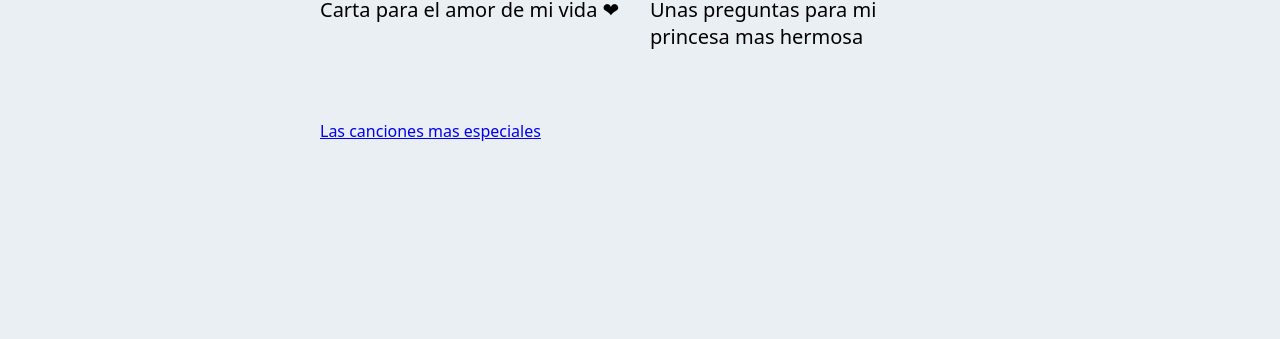
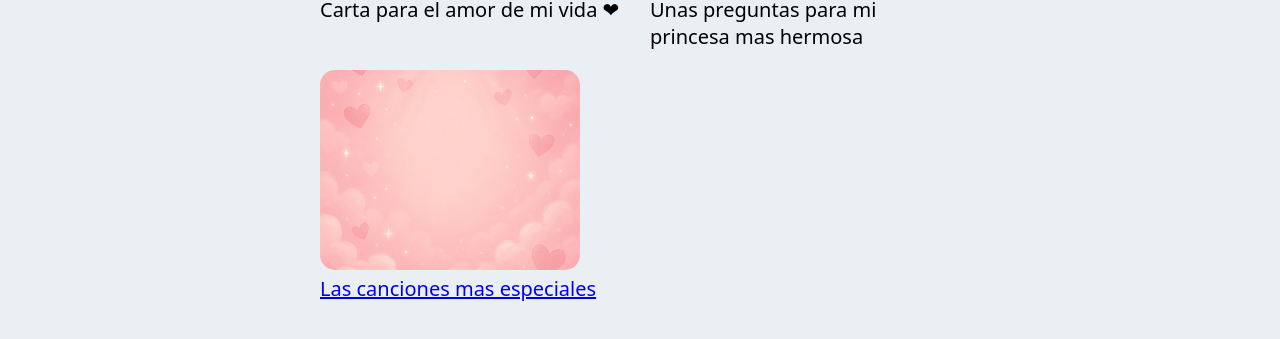
Before and after one commit to MiguelNeyoy/FrijolitoDetails, a React (Vite) app: page / in a window 1280 px wide. Shown: the part 369-708 px from the top of the page. Built offline with nearby package versions, Linux system fonts and the light colour scheme.

Commit message:
add cover

```diff
--- a/src/App.jsx
+++ b/src/App.jsx
@@ -1,10 +1,11 @@
 import { useState, useEffect } from "react";
-import { Link } from "react-router-dom";
+import { Form, Link } from "react-router-dom";
 import Letter from "./componentes/letter.jsx";
 import ContadorDias from "./componentes/ContadorDias.jsx";
 import "./App.css";
 import backgraundGift from "./assets/backgraundGift.png";
 import heart from "./assets/heart.webp";
+import fondoMusic from "./assets/fondo-romantico.webp";
 
 function App() {
   const [showModal, setShowModal] = useState(false);
@@ -38,7 +39,14 @@ function App() {
           </p>
         </div>
         <div className="contItem">
-          <Link to={"/playdist"}>Las canciones mas especiales </Link>
+          <Link to={"/playdist"} className="linkContainer">
+            <img
+              src={fondoMusic}
+              alt="background de canciones"
+              className="img"
+            />
+            <p className="parrafo">Las canciones mas especiales </p>
+          </Link>
         </div>
       </section>
 
--- a/src/page/Playdist.jsx
+++ b/src/page/Playdist.jsx
@@ -100,6 +100,7 @@ export default function Playdist() {
             nameMusic={canciones.nameMusic}
             artista={canciones.artista}
             frase={canciones.frase}
+            isAnyPlaying={setIsAnyPlaying}
           />
         ))}
       </div>
```
